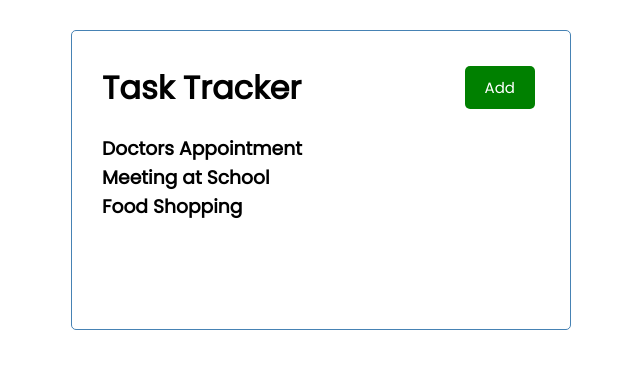
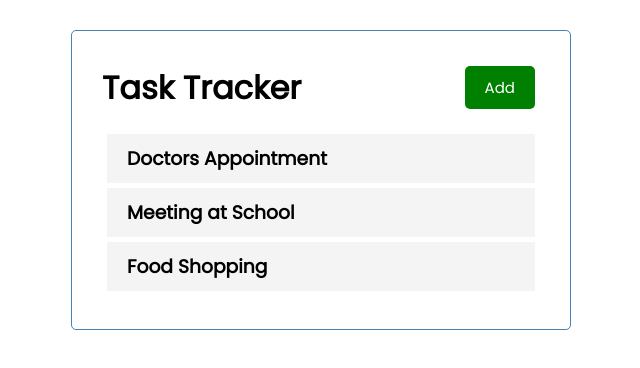
Before and after one commit to kayej22/react-task-tracker, a React (Create React App) app: page / in a window 1280 px wide. Shown: the top 368 px of the page, without its empty margins (319-959 px from the left). Built offline with nearby package versions, Linux system fonts and the light colour scheme.

Commit message:
setting up task

```diff
--- /dev/null
+++ b/src/components/Task.js
@@ -0,0 +1,9 @@
+const Task = ({ task }) => {
+  return (
+    <div className = 'task'>
+      <h3>{task.text}</h3>
+    </div>
+  )
+}
+
+export default Task
--- a/src/components/Tasks.js
+++ b/src/components/Tasks.js
@@ -1,8 +1,10 @@
+import Task from './Task'
+
 const Tasks = ({ tasks }) => {
   return (
     <>
       {tasks.map((task) => (
-        <h3 key={tasks.id}>{task.text}</h3>
+        <Task key={tasks.id} task={task} />
       ))}
     </>
   )
```
